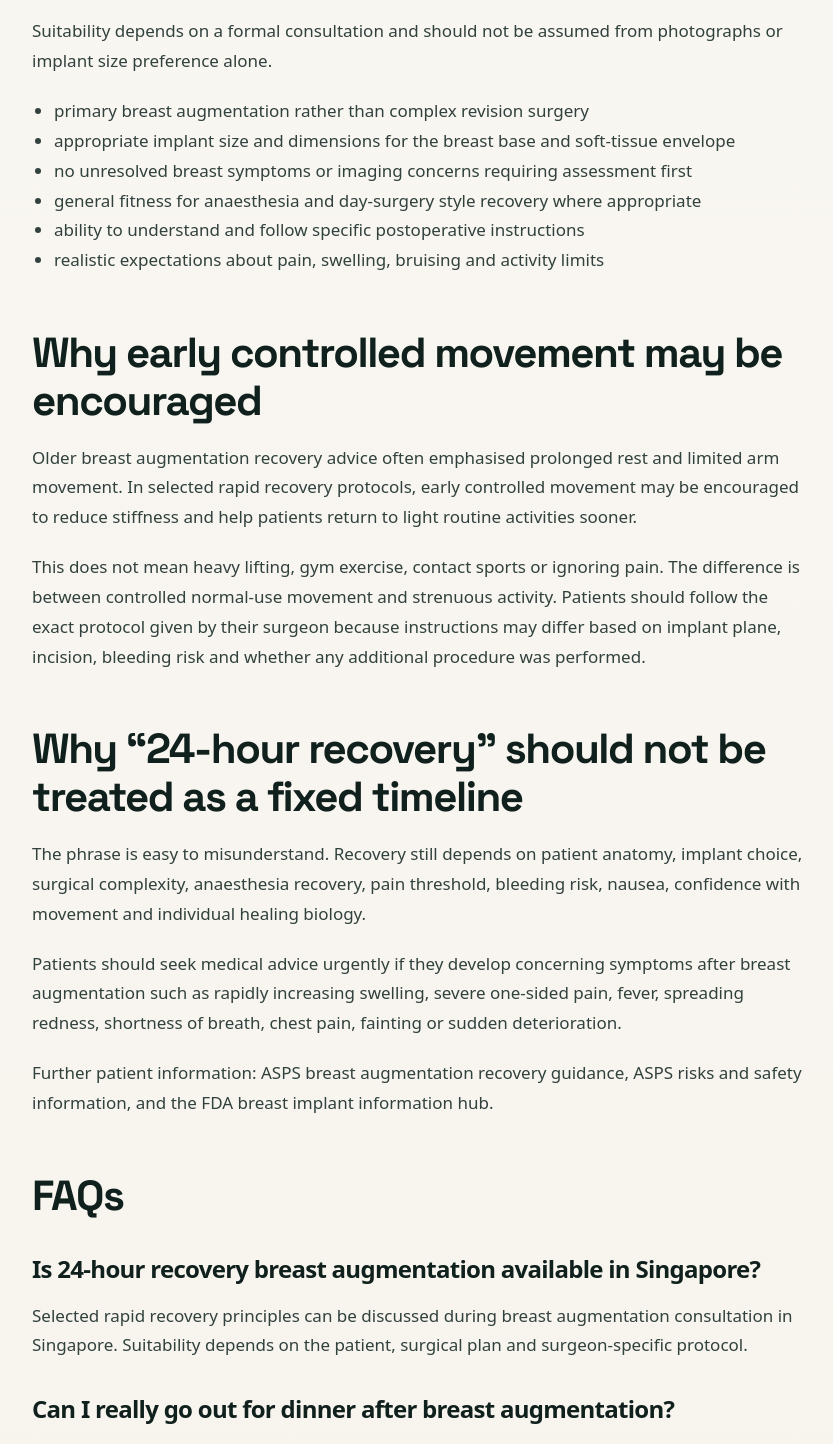
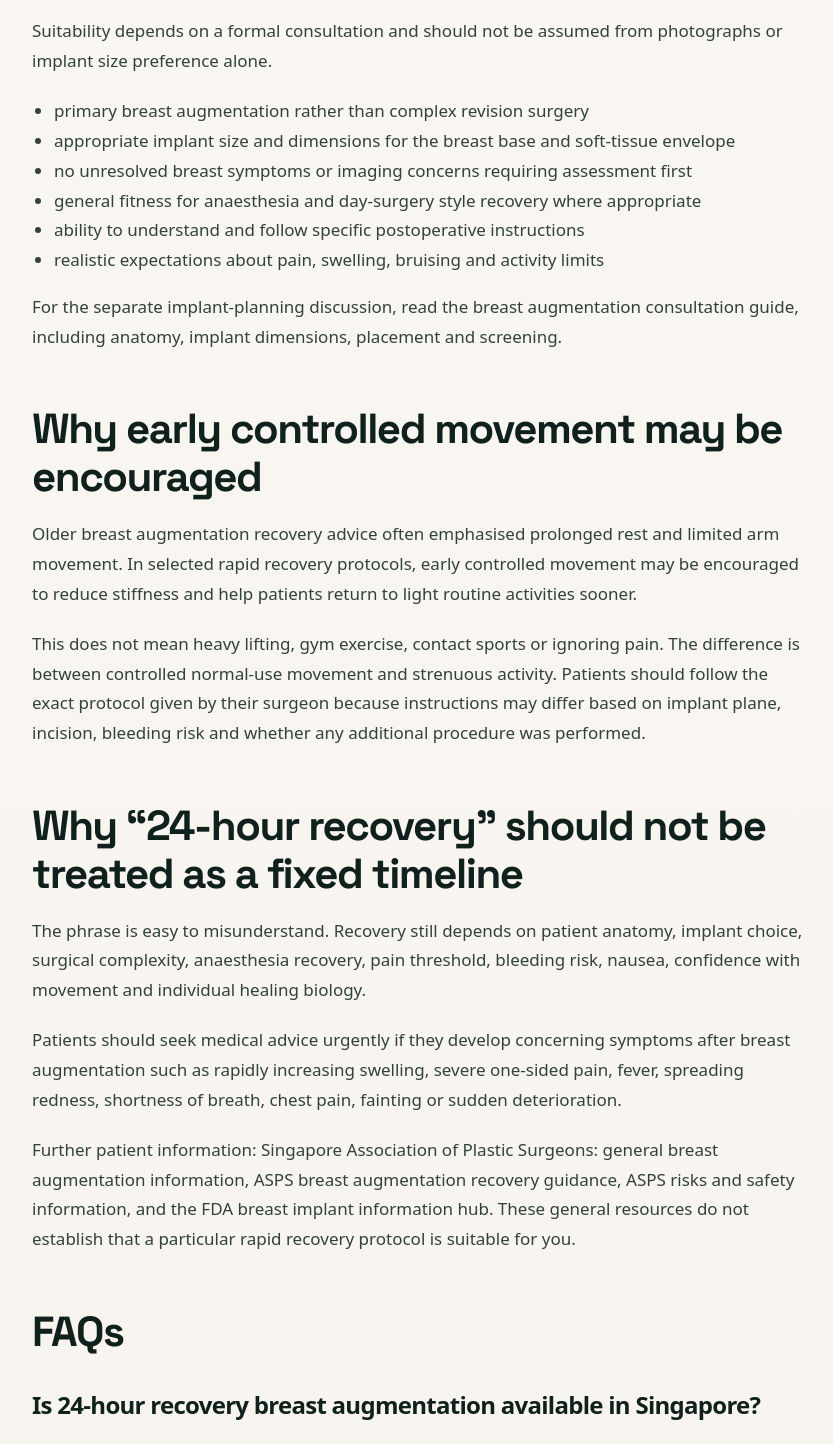
Before and after one commit to zatyrical/plasticwebsite, a Next.js app: page /24-hour-rapid-recovery-breast-augmentation-singapore in a window 1280 px wide. Shown: the part 3761-5205 px from the top of the page, without its empty margins (220-1053 px from the left). Built offline with nearby package versions, Linux system fonts and the light colour scheme.

Commit message:
Align rapid recovery hierarchy and planning paths

```diff
--- a/app/24-hour-rapid-recovery-breast-augmentation-singapore/page.tsx
+++ b/app/24-hour-rapid-recovery-breast-augmentation-singapore/page.tsx
@@ -10,7 +10,7 @@ const slug = '24-hour-rapid-recovery-breast-augmentation-singapore';
 const title = '24-Hour Rapid Recovery Breast Augmentation in Singapore';
 const description = procedurePagePresentation[slug].description;
 const articleUrl = `${baseUrl}/${slug}`;
-const modifiedIso = '2026-10-10';
+const modifiedIso = '2026-10-14';
 const socialImage = '/images/aesthetic-breast/recovery-planning-still-life.webp';
 const socialImageAlt = 'Recovery-planning still life for breast augmentation patient education';
 
@@ -87,7 +87,8 @@ const medicalArticleJsonLd = {
       itemListElement: [
         { '@type': 'ListItem', position: 1, name: 'Home', item: baseUrl },
         { '@type': 'ListItem', position: 2, name: 'Aesthetic Surgery', item: `${baseUrl}/aesthetic-surgery` },
-        { '@type': 'ListItem', position: 3, name: title, item: articleUrl }
+        { '@type': 'ListItem', position: 3, name: 'Breast Aesthetic Surgery', item: `${baseUrl}/breast-aesthetic-surgery-singapore` },
+        { '@type': 'ListItem', position: 4, name: title, item: articleUrl }
       ]
     },
     physicianJsonLd,
@@ -250,6 +251,7 @@ export default function RapidRecoveryBreastAugmentationPage() {
                 <li>ability to understand and follow specific postoperative instructions</li>
                 <li>realistic expectations about pain, swelling, bruising and activity limits</li>
               </ul>
+              <p>For the separate implant-planning discussion, read the <Link href="/breast-augmentation-singapore#consultation">breast augmentation consultation guide</Link>, including anatomy, implant dimensions, placement and screening.</p>
             </section>
 
             <section id="day-of-surgery">
@@ -262,7 +264,7 @@ export default function RapidRecoveryBreastAugmentationPage() {
               <h2>Why “24-hour recovery” should not be treated as a fixed timeline</h2>
               <p>The phrase is easy to misunderstand. Recovery still depends on patient anatomy, implant choice, surgical complexity, anaesthesia recovery, pain threshold, bleeding risk, nausea, confidence with movement and individual healing biology.</p>
               <p>Patients should seek medical advice urgently if they develop concerning symptoms after breast augmentation such as rapidly increasing swelling, severe one-sided pain, fever, spreading redness, shortness of breath, chest pain, fainting or sudden deterioration.</p>
-              <p>Further patient information: <a href="https://www.plasticsurgery.org/cosmetic-procedures/breast-augmentation/recovery">ASPS breast augmentation recovery guidance</a>, <a href="https://www.plasticsurgery.org/cosmetic-procedures/breast-augmentation/safety">ASPS risks and safety information</a>, and the <a href="https://www.fda.gov/medical-devices/implants-and-prosthetics/breast-implants">FDA breast implant information hub</a>.</p>
+              <p>Further patient information: <a href="https://www.saps.org.sg/breast-augmentation">Singapore Association of Plastic Surgeons: general breast augmentation information</a>, <a href="https://www.plasticsurgery.org/cosmetic-procedures/breast-augmentation/recovery">ASPS breast augmentation recovery guidance</a>, <a href="https://www.plasticsurgery.org/cosmetic-procedures/breast-augmentation/safety">ASPS risks and safety information</a>, and the <a href="https://www.fda.gov/medical-devices/implants-and-prosthetics/breast-implants">FDA breast implant information hub</a>. These general resources do not establish that a particular rapid recovery protocol is suitable for you.</p>
             </section>
 
             <section id="faq">
```
